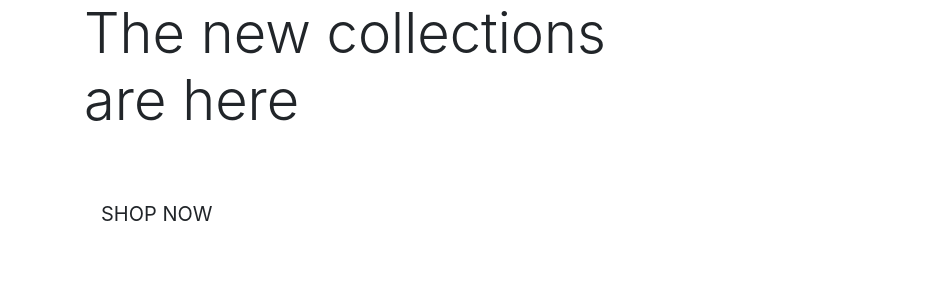
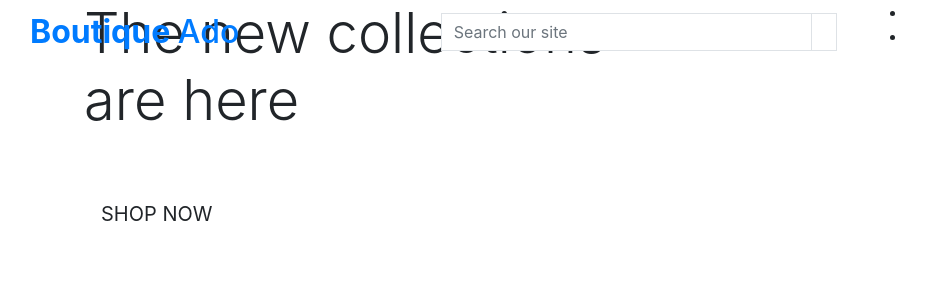
Before and after one commit to MariuszKaminski/boutique-ado-v1, a Django app: page / in a window 1280 px wide. Shown: the top 300 px of the page, without its empty margins (1-927 px from the left). Run offline with Django 3.2, Linux system fonts and the light colour scheme.

Commit message:
Added more homepage content

```diff
--- a/templates/base.html
+++ b/templates/base.html
@@ -32,7 +32,35 @@
     <title>Boutique Ado {% block extra_title %}{% endblock %}</title>
   </head>
   <body>
-      <header class="container-fluid fixed-top"></header>
+      <header class="container-fluid fixed-top">
+        <div class="row">
+          <div class="col-12 col-lg-4 my-auto py-1 py-lg-0 text-center text-lg-left">
+            <a href="{% url 'home' %}" class="nav-link main-logo-link">
+              <h2 class="logo-font text-black my-0"><strong>Boutique </strong> Ado</h2>
+            </a>
+          </div>
+          <div class="col-12 col-lg-4 my-auto py-1 py-lg-0">
+            <form method="GET" action="">
+              <div class="input-group w-100">
+                <input class="form-control border border-black rounded-0" type="text" name="q" placeholder="Search our site">
+                <div class="input-group-append">
+                  <button class="form-control btn btn-black border border-black rounded-0" type="submit">
+                    <span class="icon">
+                      <i class="fas fa-search"></i>
+                    </span>
+                  </button>
+                </div>
+              </div>
+            </form>
+          </div>
+          <div class="col-12 col-lg-4 my-auto py-1 py-lg-0">
+            <ul>
+              <li></li>
+              <li></li>
+            </ul>
+          </div>
+        </div>
+      </header>
 
       {% if mesages %}
       <div class="message-container"></div>
```
